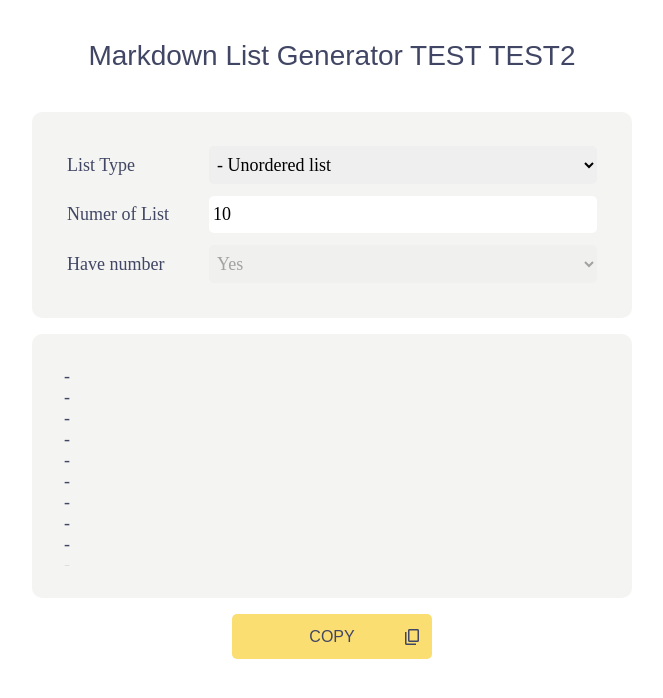
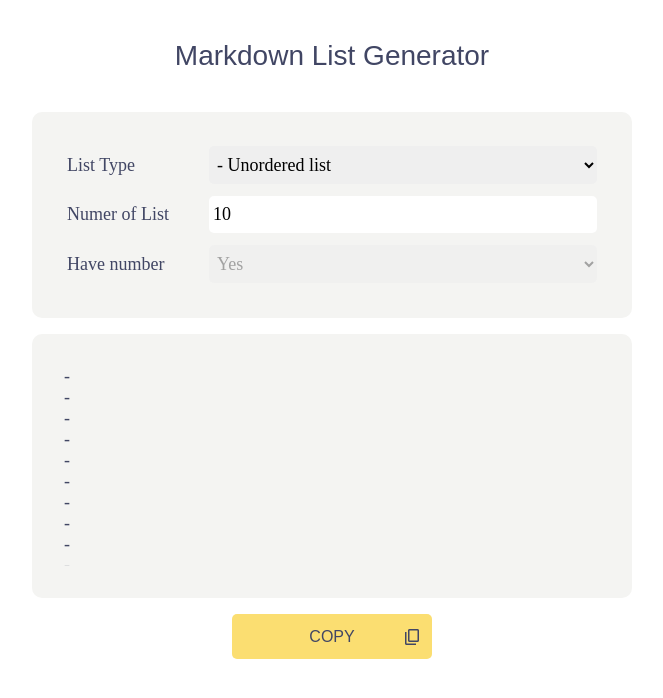
Before and after one commit to aita-13/markdown-list-generator, a plain HTML site: page index.html in a window 1280 px wide. Shown: the whole page, without its empty margins (308-971 px from the left). Drawn offline with nearby package versions, Linux system fonts and the light colour scheme; a web font is replaced by a local one.

Commit message:
delete test

```diff
--- a/index.html
+++ b/index.html
@@ -11,7 +11,7 @@
 <body>
   <div class="wrapper">
 
-    <h1>Markdown List Generator TEST TEST2</h1>
+    <h1>Markdown List Generator</h1>
 
     <div id="setting">
       <table>
```
